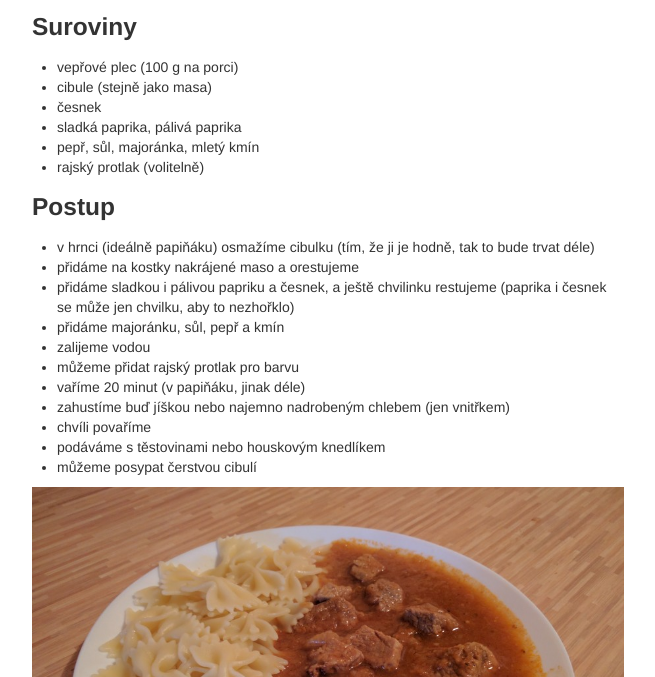
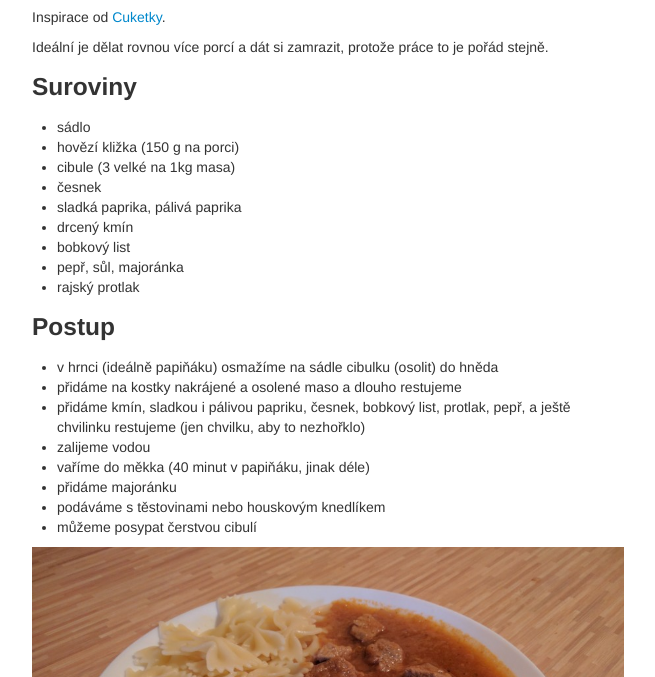
Before and after one commit to mhujer/recepty.martinhujer.cz, an Eleventy site: page source/_recipes/gulas.md in a window 1280 px wide. Shown: the part 123-800 px from the top of the page, without its empty margins (158-813 px from the left). Built offline with nearby package versions, Linux system fonts and the light colour scheme; Eleventy itself is replaced by a stand-in of ours; files that its build step writes are made by us from their sources.

Commit message:
Guláš update

```diff
--- a/source/_recipes/gulas.md
+++ b/source/_recipes/gulas.md
@@ -3,24 +3,28 @@ title: Guláš
 tags: main
 ---
 
+Inspirace od [Cuketky](https://www.stream.cz/cuketka/jak-na-poctivy-gulas-z-hovezi-klizky-64546253).
+
+Ideální je dělat rovnou více porcí a dát si zamrazit, protože práce to je pořád stejně.
+
 ### Suroviny
-- vepřové plec (100 g na porci)
-- cibule (stejně jako masa)
+- sádlo
+- hovězí kližka (150 g na porci)
+- cibule (3 velké na 1kg masa)
 - česnek
 - sladká paprika, pálivá paprika
-- pepř, sůl, majoránka, mletý kmín
-- rajský protlak (volitelně)
+- drcený kmín
+- bobkový list
+- pepř, sůl, majoránka
+- rajský protlak
 
 ### Postup
-- v hrnci (ideálně papiňáku) osmažíme cibulku (tím, že ji je hodně, tak to bude trvat déle)
-- přidáme na kostky nakrájené maso a orestujeme
-- přidáme sladkou i pálivou papriku a česnek, a ještě chvilinku restujeme (paprika i česnek se může jen chvilku, aby to nezhořklo)
-- přidáme majoránku, sůl, pepř a kmín
+- v hrnci (ideálně papiňáku) osmažíme na sádle cibulku (osolit) do hněda
+- přidáme na kostky nakrájené a osolené maso a dlouho restujeme
+- přidáme kmín, sladkou i pálivou papriku, česnek, bobkový list, protlak, pepř, a ještě chvilinku restujeme (jen chvilku, aby to nezhořklo)
 - zalijeme vodou
-- můžeme přidat rajský protlak pro barvu
-- vaříme 20 minut (v papiňáku, jinak déle)
-- zahustíme buď jíškou nebo najemno nadrobeným chlebem (jen vnitřkem)
-- chvíli povaříme
+- vaříme do měkka (40 minut v papiňáku, jinak déle)
+- přidáme majoránku
 - podáváme s těstovinami nebo houskovým knedlíkem
 - můžeme posypat čerstvou cibulí
 
```
Also changed, not shown: docs/gulas/index.html (+15 -13 lines).
